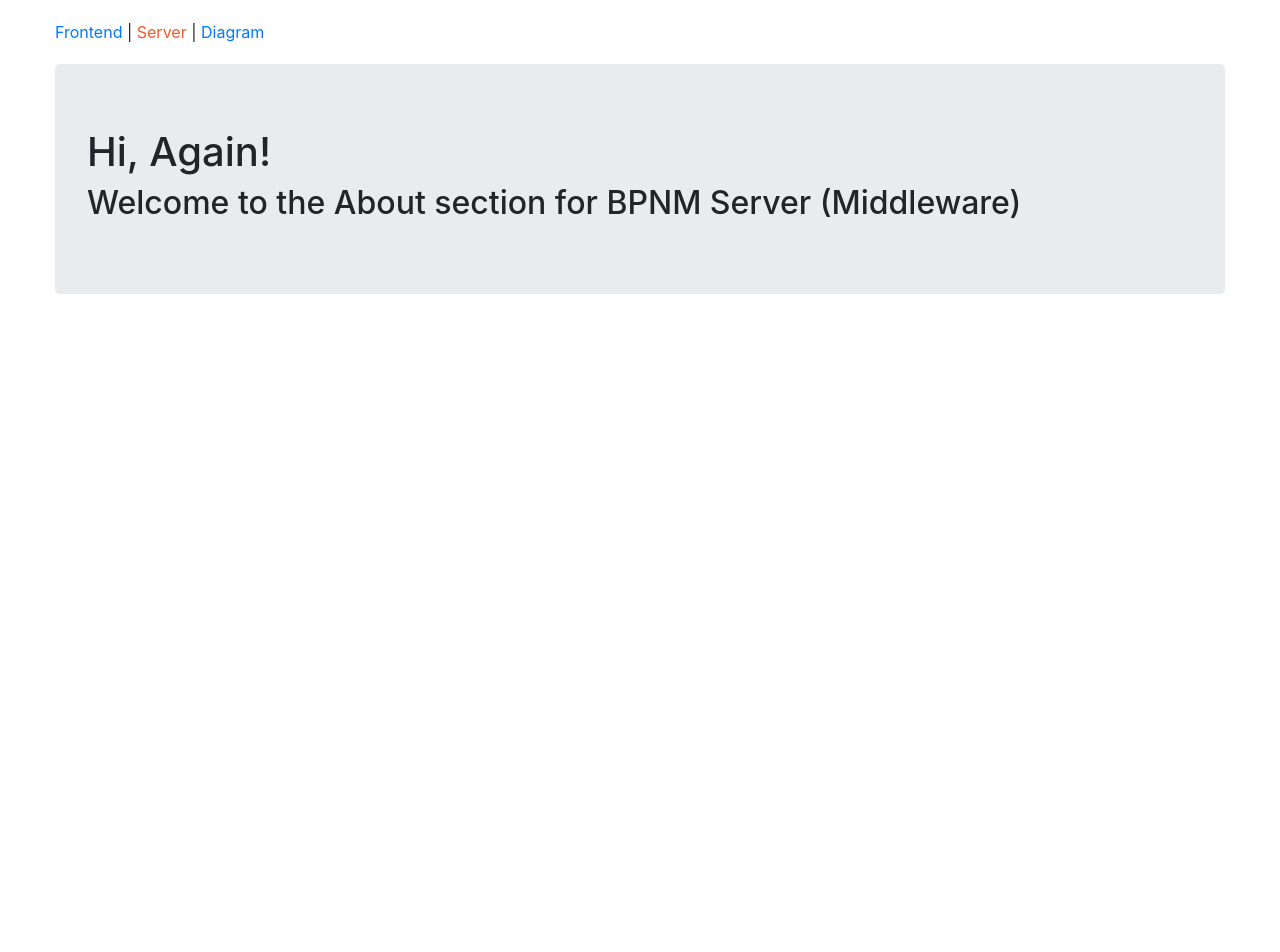
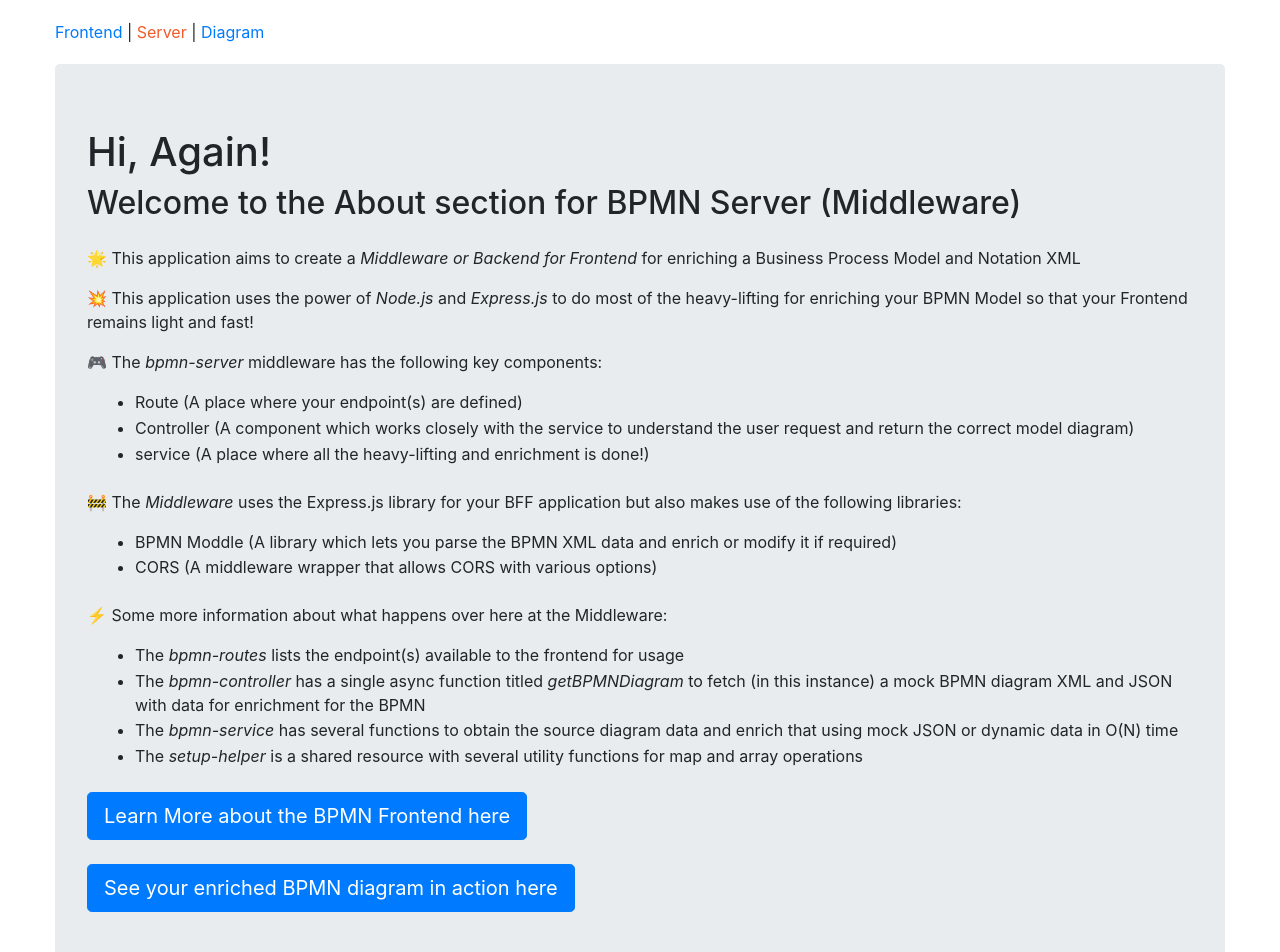
Before and after one commit to robcrusoe/bpmn-frontend, a React (Create React App) app: page /server in a window 1280 px wide. Shown: the top 952 px of the page. Before the commit the page ends 800 px from the top, so only its background shows below. Built offline with nearby package versions, Linux system fonts and the light colour scheme.

Commit message:
adds in content for the middleware about section

```diff
--- a/package.json
+++ b/package.json
@@ -1,5 +1,5 @@
 {
-  "name": "bpnm-frontend",
+  "name": "bpmn-frontend",
   "version": "0.1.0",
   "private": true,
   "dependencies": {
--- a/public/index.html
+++ b/public/index.html
@@ -22,7 +22,7 @@
       work correctly both with client-side routing and a non-root public URL.
       Learn how to configure a non-root public URL by running `npm run build`.
     -->
-  <title>BPNM | Frontend</title>
+  <title>BPMN | Frontend</title>
 </head>
 
 <body>
--- a/src/components/About/FrontendAbout/FrontendAbout.js
+++ b/src/components/About/FrontendAbout/FrontendAbout.js
@@ -8,14 +8,14 @@ const FrontendAbout = () => {
     <>
       <div className="jumbotron">
         <h1>Hello, There!</h1>
-        <h2>Welcome to the About section for BPNM Frontend</h2>
+        <h2>Welcome to the About section for BPMN Frontend</h2>
 
         <div className={classes.info}>
           <p>⭐️ This application aims to create a <em>User Interface</em> for rendering a Business Process Model and Notation and has the following sections:</p>
 
           <ul className={classes.list}>
             <li className={classes['list-item']}>Frontend (An <em>About</em> section for the User Interface - You're here now!)</li>
-            <li className={classes['list-item']}>Server (An <em>About</em> section with some brief information about how the BPNM server works)</li>
+            <li className={classes['list-item']}>Server (An <em>About</em> section with some brief information about how the BPMN server works)</li>
             <li className={classes['list-item']}>Diagram (A dashboard to render your Business Process Model and Notation)</li>
           </ul>
         </div>
@@ -30,8 +30,8 @@ const FrontendAbout = () => {
           <ul className={classes.list}>
             <li className={classes['list-item']}>Bootstrap V4 (For the cool yet simple design that you see)</li>
             <li className={classes['list-item']}>React Router DOM V5 (For seamless routing between pages)</li>
-            <li className={classes['list-item']}>Axios (For working with HTTP requests for the BPNM server or middleware)</li>
-            <li className={classes['list-item']}>React BPNM (A simple library that works in tandem with the bpmn-js package to help display your diagrams)</li>
+            <li className={classes['list-item']}>Axios (For working with HTTP requests for the BPMN server or middleware)</li>
+            <li className={classes['list-item']}>React BPMN (A simple library that works in tandem with the bpmn-js package to help display your diagrams)</li>
           </ul>
         </div>
 
@@ -39,20 +39,20 @@ const FrontendAbout = () => {
           <p>⚡️ Some more information about what happens over here at the frontend: </p>
 
           <ul className={classes.list}>
-            <li className={classes['list-item']}>The <em>Diagram Component</em> makes use of the axios library to fetch your enriched BPNM Model from the server</li>
+            <li className={classes['list-item']}>The <em>Diagram Component</em> makes use of the axios library to fetch your enriched BPMN Model from the server</li>
             <li className={classes['list-item']}><em>State Management</em> is achieved by making use of React's in-built useState hook and tree-reconciliation is achieved using the useEffect hook</li>
-            <li className={classes['list-item']}>The enriched BPNM model is displayed by making use of the <em>react-bpnm</em> library by passing in the <em>diagramXML</em> as a prop</li>
+            <li className={classes['list-item']}>The enriched BPMN model is displayed by making use of the <em>react-bpmn</em> library by passing in the <em>diagramXML</em> as a prop</li>
           </ul>
         </div>
 
         <div className={classes.info}>
           <Link to="server" className="btn btn-primary btn-lg">
-            Learn More about the BPNM server here
+            Learn More about the BPMN server here
           </Link>
         </div>
         <div className={classes.info}>
           <Link to="diagram" className="btn btn-primary btn-lg">
-            See your enriched BPNM diagram in action here
+            See your enriched BPMN diagram in action here
           </Link>
         </div>
       </div>
--- a/src/components/About/ServerAbout/ServerAbout.js
+++ b/src/components/About/ServerAbout/ServerAbout.js
@@ -8,9 +8,52 @@ const ServerAbout = () => {
     <>
       <div className="jumbotron">
         <h1>Hi, Again!</h1>
-        <h2>Welcome to the About section for BPNM Server (Middleware)</h2>
+        <h2>Welcome to the About section for BPMN Server (Middleware)</h2>
 
+        <div className={classes.info}>
+          <p>🌟 This application aims to create a <em>Middleware or Backend for Frontend</em> for enriching a Business Process Model and Notation XML</p>
 
+          <p>💥 This application uses the power of <em>Node.js</em> and <em>Express.js</em> to do most of the heavy-lifting for enriching your BPMN Model so that your Frontend remains light and fast!</p>
+
+          <p>🎮 The <em>bpmn-server</em> middleware has the following key components:</p>
+
+          <ul className={classes.list}>
+            <li className={classes['list-item']}>Route (A place where your endpoint(s) are defined)</li>
+            <li className={classes['list-item']}>Controller (A component which works closely with the service to understand the user request and return the correct model diagram)</li>
+            <li className={classes['list-item']}>service (A place where all the heavy-lifting and enrichment is done!)</li>
+          </ul>
+        </div>
+
+        <div className={classes.info}>
+          <p>🚧 The <em>Middleware</em> uses the Express.js library for your BFF application but also makes use of the following libraries: </p>
+
+          <ul className={classes.list}>
+            <li className={classes['list-item']}>BPMN Moddle (A library which lets you parse the BPMN XML data and enrich or modify it if required)</li>
+            <li className={classes['list-item']}>CORS (A middleware wrapper that allows CORS with various options)</li>
+          </ul>
+        </div>
+
+        <div className={classes.info}>
+          <p>⚡️ Some more information about what happens over here at the Middleware: </p>
+
+          <ul className={classes.list}>
+            <li className={classes['list-item']}>The <em>bpmn-routes</em> lists the endpoint(s) available to the frontend for usage</li>
+            <li className={classes['list-item']}>The <em>bpmn-controller</em> has a single async function titled <em>getBPMNDiagram</em> to fetch (in this instance) a mock BPMN diagram XML and JSON with data for enrichment for the BPMN </li>
+            <li className={classes['list-item']}>The <em>bpmn-service</em> has several functions to obtain the source diagram data and enrich that using mock JSON or dynamic data in O(N) time</li>
+            <li className={classes['list-item']}>The <em>setup-helper</em> is a shared resource with several utility functions for map and array operations</li>
+          </ul>
+        </div>
+
+        <div className={classes.info}>
+          <Link to="" className="btn btn-primary btn-lg">
+            Learn More about the BPMN Frontend here
+          </Link>
+        </div>
+        <div className={classes.info}>
+          <Link to="diagram" className="btn btn-primary btn-lg">
+            See your enriched BPMN diagram in action here
+          </Link>
+        </div>
       </div>
     </>
   );
--- a/src/components/Diagram/Diagram.js
+++ b/src/components/Diagram/Diagram.js
@@ -1,7 +1,7 @@
 import React, { useState, useEffect } from 'react';
 
 import axios from 'axios';
-import ReactBpnm from 'react-bpmn';
+import ReactBpmn from 'react-bpmn';
 
 const Diagram = () => {
   const [diagramData, setDiagramData] = useState(null);
@@ -20,7 +20,7 @@ const Diagram = () => {
   return (
     <>
       <h2><pre>Business Process Model and Notation</pre></h2>
-      <ReactBpnm diagramXML={diagramData} />
+      <ReactBpmn diagramXML={diagramData} />
     </>
   );
 };
```
